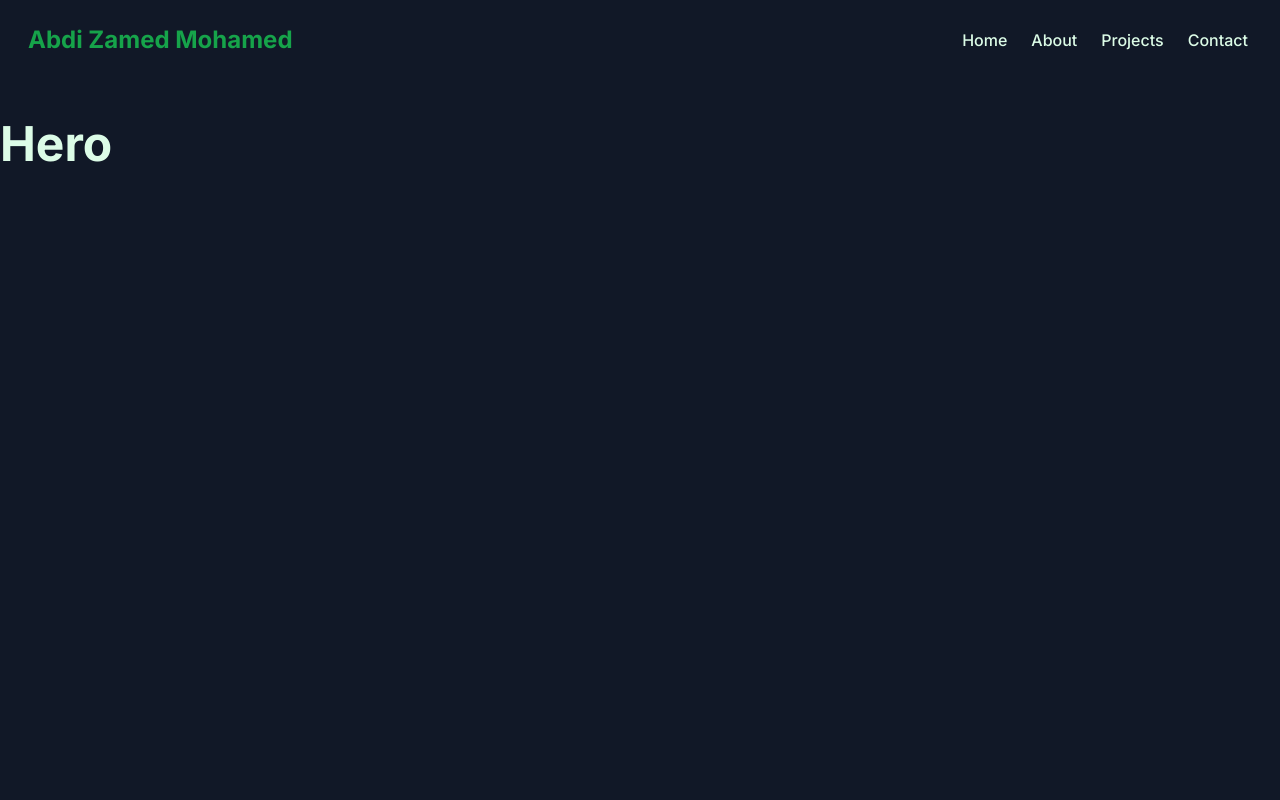
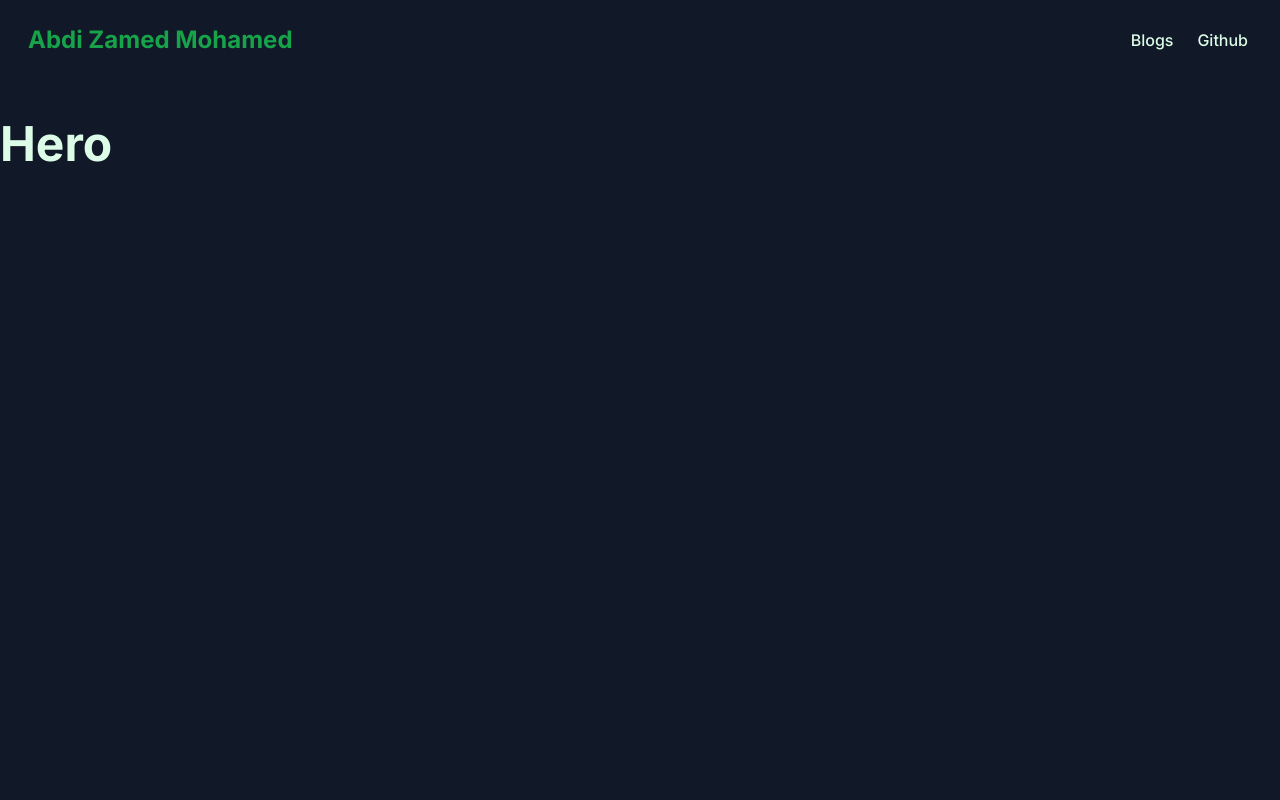
Before and after one commit to aaqyaar/abdizamed.dev, a Next.js app: page / in a window 1280 px wide. Shown: the top 800 px of the page. Built offline with nearby package versions, Linux system fonts and the light colour scheme.

Commit message:
Header Layout updated

```diff
--- a/components/Header.tsx
+++ b/components/Header.tsx
@@ -9,6 +9,7 @@ interface NavType {
   title: string;
   path: string;
   current: boolean;
+  anotherPage?: boolean;
 }
 
 export default function Header() {
@@ -48,11 +49,13 @@ const RenderNav = ({ title, path, current }: NavType) => {
     <li>
       <Link
         href={path}
-        className={`text-md inline-flex px-3 py-2 font-medium ${
+        className={`text-md inline-flex items-center px-3 py-2 font-medium ${
           current
             ? "rounded-none border-b-0 border-green-600 text-green-600 md:border-b-2"
             : "text-green-100 hover:text-green-600"
-        }`}
+        }
+
+        `}
       >
         {title}
       </Link>
@@ -74,11 +77,11 @@ const mobileNav = ({ open }: { open: boolean }) => {
   return (
     <div className="block md:hidden">
       <div
-        className={`absolute inset-x-0 ${
+        className={`absolute inset-x-0 z-50 my-7 mr-6 ml-2 rounded-lg bg-gray-800 ${
           open && "translate-y-0"
         } transform p-2 transition duration-300 ease-in-out`}
       >
-        <ul className="flex flex-col  items-start p-5">
+        <ul className="flex flex-col items-start p-5">
           {navigation.map((nav: NavType) => (
             <RenderNav key={nav.title} {...nav} />
           ))}
@@ -89,8 +92,10 @@ const mobileNav = ({ open }: { open: boolean }) => {
 };
 
 const navigation: NavType[] = [
-  { title: "Home", path: "#", current: false },
-  { title: "About", path: "#", current: false },
-  { title: "Projects", path: "#", current: false },
-  { title: "Contact", path: "#", current: false },
+  // { title: "Home", path: "#", current: false },
+  // { title: "About", path: "#about", current: false },
+  // { title: "Projects", path: "#projects", current: false },
+  // { title: "Contact", path: "#contact", current: false },
+  { title: "Blogs", path: "/blogs", current: false },
+  { title: "Github", path: "https://github.com/abdi-aaqyaar", current: false },
 ];
```
